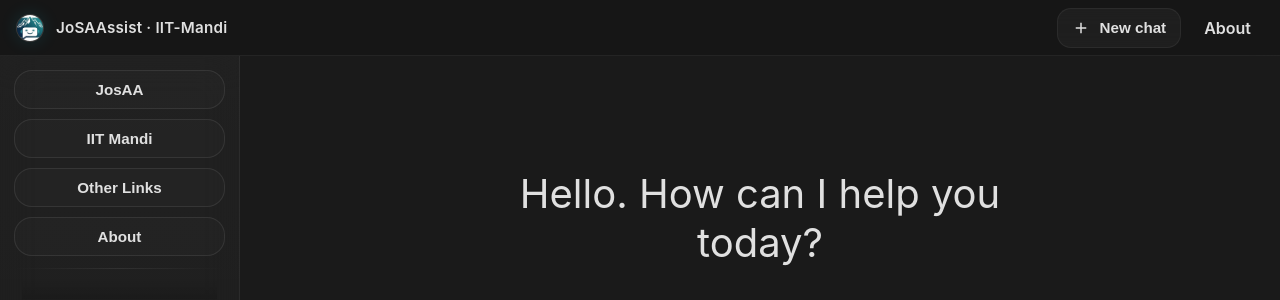
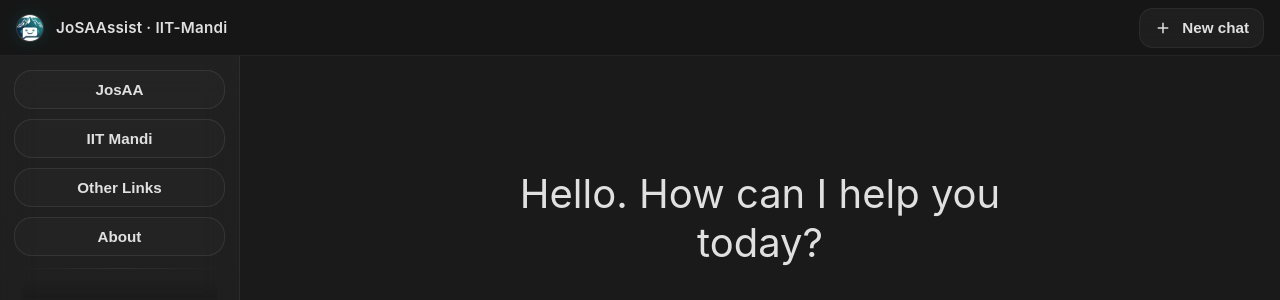
Before and after one commit to RemanDey/chatbot-josaa-iitmandi, a Flask app: page / in a window 1280 px wide. Shown: the top 300 px of the page. Run offline with Flask 3, Linux system fonts and the light colour scheme; some libraries are stand-ins or nearby versions.

Commit message:
final hehe

```diff
--- a/templates/index.html
+++ b/templates/index.html
@@ -37,7 +37,6 @@
                     </svg>
                     <span class="topbar-btn-text">New chat</span>
                 </button>
-                <a class="topbar-link" href="/about">About</a>
             </div>
         </header>
 
```
